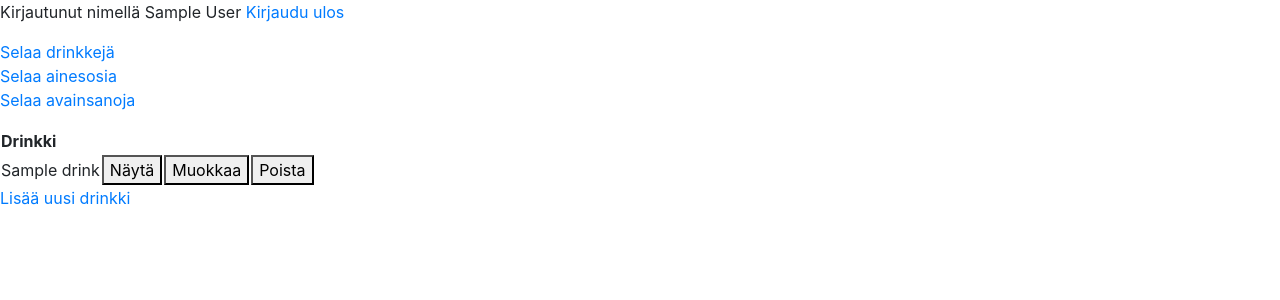
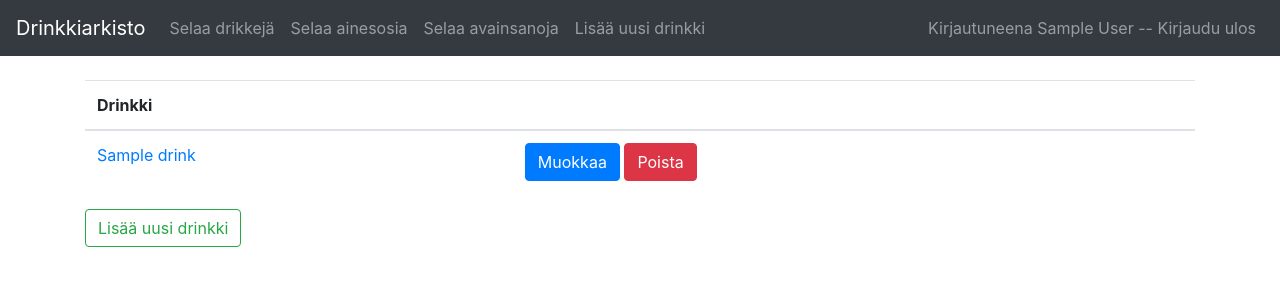
Before and after one commit to vaahtokarkki/drinkkiarkisto, a Flask app: page /drinks in a window 1280 px wide. Shown: the top 300 px of the page. Run offline with Flask 2, Linux system fonts and the light colour scheme; a user stored in the database is signed in; tables that the repository leaves empty hold one stand-in row (values such as "Sample post"); parts of the project's set-up code (start-up, migrations or seed data) failed here and were passed over; some libraries are stand-ins or nearby versions.

Commit message:
Add Bootstrap layout

```diff
--- a/application/templates/drinks/list.html
+++ b/application/templates/drinks/list.html
@@ -1,23 +1,25 @@
 {% extends "layout.html" %}
 
 {% block body %}
-  <table>
+<table class="table">
+  <thead>
     <tr>
-      <th>Drinkki</th>
-      <th></th>
-      <th></th>
-      <th></th>
+      <th scope="col">Drinkki</th>
+      <th scope="col"></th>
     </tr>
+  </thead>
+  <tbody>
     {% for drink in drinks %}
     <tr>
-      <td>{{ drink.name }}</td>
       <td>
-      <a href="{{url_for('get_drink', drink_id=drink.id)}}"><button>Näytä</button></a>
+        <a href="{{url_for('get_drink', drink_id=drink.id)}}">{{ drink.name }}</a>
       </td>
-      <td><a href="{{url_for('drinks_edit', drink_id=drink.id)}}"><button>Muokkaa</button></a></td>
-      <td><a href="{{url_for('drinks_delete', drink_id=drink.id)}}"><button>Poista</button></a></td>
+      <td><a href="{{url_for('drinks_edit', drink_id=drink.id)}}"><button class="btn btn-primary">Muokkaa</button></a> <a href="{{url_for('drinks_delete', drink_id=drink.id)}}"><button class="btn btn-danger">Poista</button></a></td>
     </tr>
     {% endfor %}
-  </table>
-  <p><a href="/drinks/new">Lisää uusi drinkki</a></p>
+  </tbody>
+</table>
+<p>
+    <a href="/drinks/new"><button class="btn btn-outline-success">Lisää uusi drinkki</button></a>
+  </p>
 {% endblock %}
--- a/application/templates/layout.html
+++ b/application/templates/layout.html
@@ -12,21 +12,52 @@
 </head>
 
 <body>
-  {% if current_user.is_authenticated %}
-  <p>
-    Kirjautunut nimellä {{ current_user.name }} <a href="{{ url_for('auth_logout') }}">Kirjaudu ulos</a>
-  </p>
-  {% else %}
-  <a href="{{ url_for('auth_login') }}">Kirjaudu</a> <a href="{{url_for('auth_register_form') }}">Rekisteröidy</a>
-  {% endif %}
-  <p>
-    <a href="/drinks">Selaa drinkkejä</a><br>
-    <a href="/ingredients">Selaa ainesosia</a><br>
-    <a href="/keywords">Selaa avainsanoja</a>
-  </p>
-  {% block body %}
 
-  {% endblock %}
+  <nav class="navbar navbar-expand-md navbar-dark bg-dark mb-4">
+    <a class="navbar-brand" href="/">Drinkkiarkisto</a>
+    <button class="navbar-toggler" type="button" data-toggle="collapse" data-target="#navbarCollapse" aria-controls="navbarCollapse"
+      aria-expanded="false" aria-label="Toggle navigation">
+      <span class="navbar-toggler-icon"></span>
+    </button>
+    <div class="collapse navbar-collapse" id="navbarCollapse">
+      <ul class="navbar-nav mr-auto">
+        <li class="nav-item">
+          <a class="nav-link" href="{{ url_for('drinks_index') }} ">Selaa drikkejä</a>
+        </li>
+        <li class="nav-item">
+          <a class="nav-link" href="{{ url_for('ingredients_index') }} ">Selaa ainesosia</a>
+        </li>
+        <li class="nav-item">
+          <a class="nav-link" href="{{ url_for('keywords_index') }} ">Selaa avainsanoja</a>
+        </li>
+        <li class="nav-item">
+          <a class="nav-link" href="{{ url_for('drinks_form') }} ">Lisää uusi drinkki</a>
+        </li>
+      </ul>
+      <div class="form-inline mt-2 mt-md-0">
+        <ul class="navbar-nav mr-auto">
+          {% if current_user.is_authenticated %}
+          <li class="nav-item">
+            <a class="nav-link" href="{{ url_for('auth_logout') }}">Kirjautuneena {{ current_user.name }} -- Kirjaudu
+              ulos</a>
+          </li>
+          {% else %}
+          <li class="nav-item">
+            <a class="nav-link" href="{{ url_for('auth_login') }}">Kirjaudu sisään</a>
+          </li>
+          <li class="nav-item">
+            <a class="nav-link" href="{{ url_for('auth_register_form') }}">Rekisteröidy</a>
+          </li>
+          {% endif %}
+        </ul>
+      </div>
+    </div>
+  </nav>
+
+  <main role="main" class="container">
+    {% block body %}
+    {% endblock %}
+  </main>
 
 
   <script src="https://cdnjs.cloudflare.com/ajax/libs/popper.js/1.14.3/umd/popper.min.js" integrity="sha384-ZMP7rVo3mIykV+2+9J3UJ46jBk0WLaUAdn689aCwoqbBJiSnjAK/l8WvCWPIPm49"
```
Also changed, not shown: application/templates/ingredients/list.html (+16 -8 lines), application/templates/keywords/list.html (+15 -7 lines).
